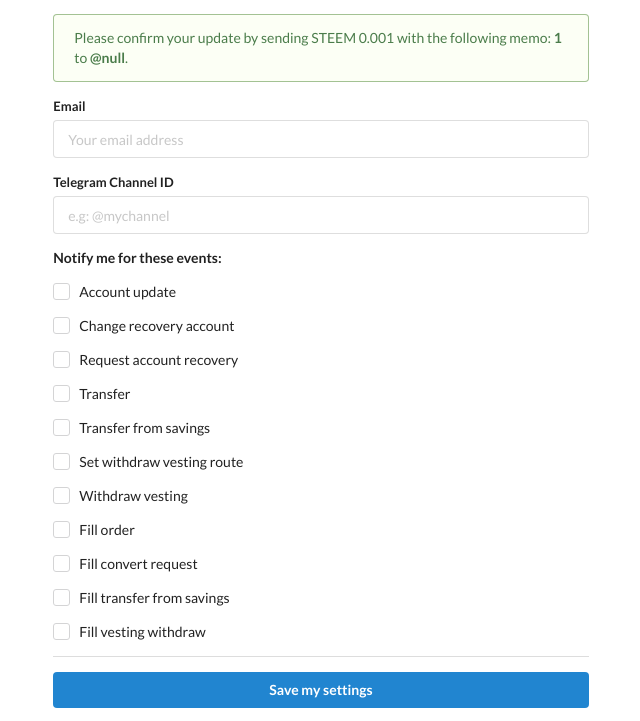
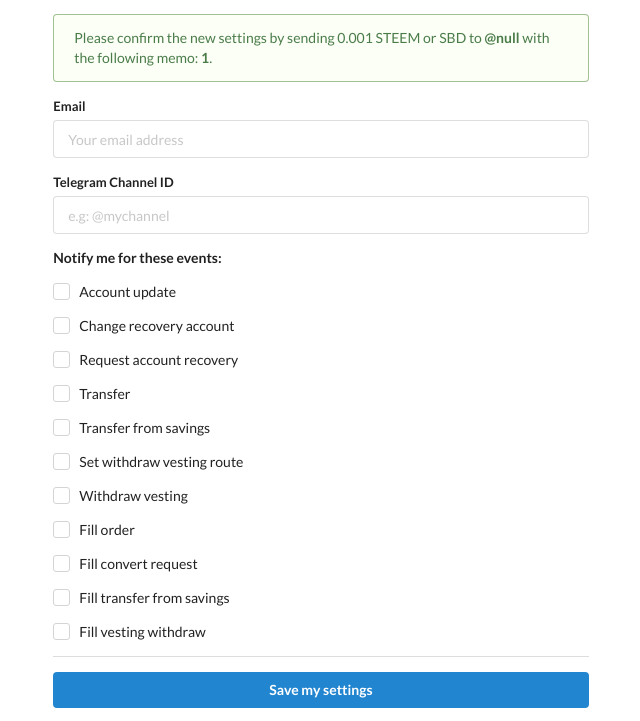
Before and after one commit to SteemData/notify.steemdata.com, a Flask app: template templates/settings.html in a window 1280 px wide. Shown: the part 62-783 px from the top of the page, without its empty margins (319-959 px from the left). Run offline with Flask 2, Linux system fonts and the light colour scheme; the template is opened without the code that fills it: values that come from a table or form of the project are taken from there, most other values are stand-ins (such as "Sample title", 1, 10 or a date in 2020); some libraries are stand-ins or nearby versions.

Commit message:
rephrase confirmation message

```diff
--- a/templates/settings.html
+++ b/templates/settings.html
@@ -11,7 +11,7 @@
       <div class="ui eight wide column">
         {% if settings._id and not settings.confirmed %}
           <div class="ui success message visible">
-            <p>Please confirm your update by sending STEEM 0.001 with the following memo: <strong>{{ settings._id }}</strong> to <strong>@{{ config.STEEM_WALLET }}</strong>.</p>
+            <p>Please confirm the new settings by sending 0.001 STEEM or SBD to <strong>@{{ config.STEEM_WALLET }}</strong> with the following memo: <strong>{{ settings._id }}</strong>.</p>
           </div>
         {% endif %}
 
```
